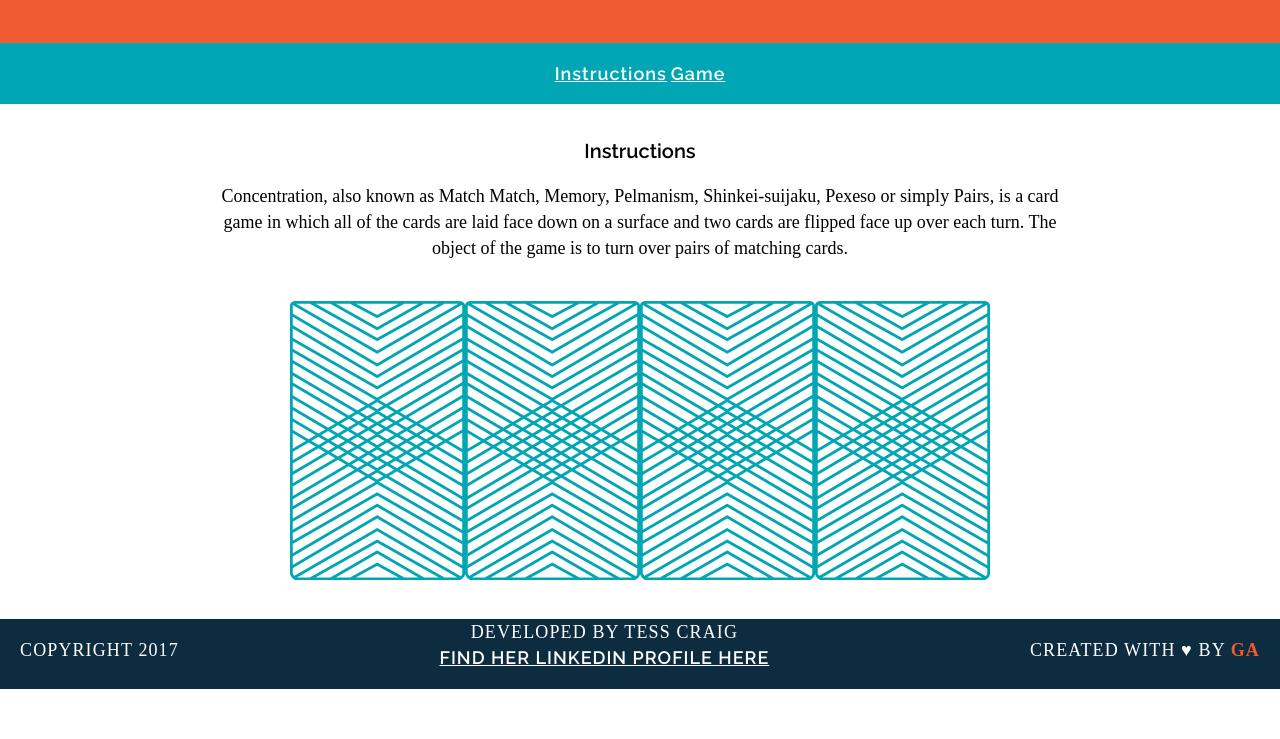
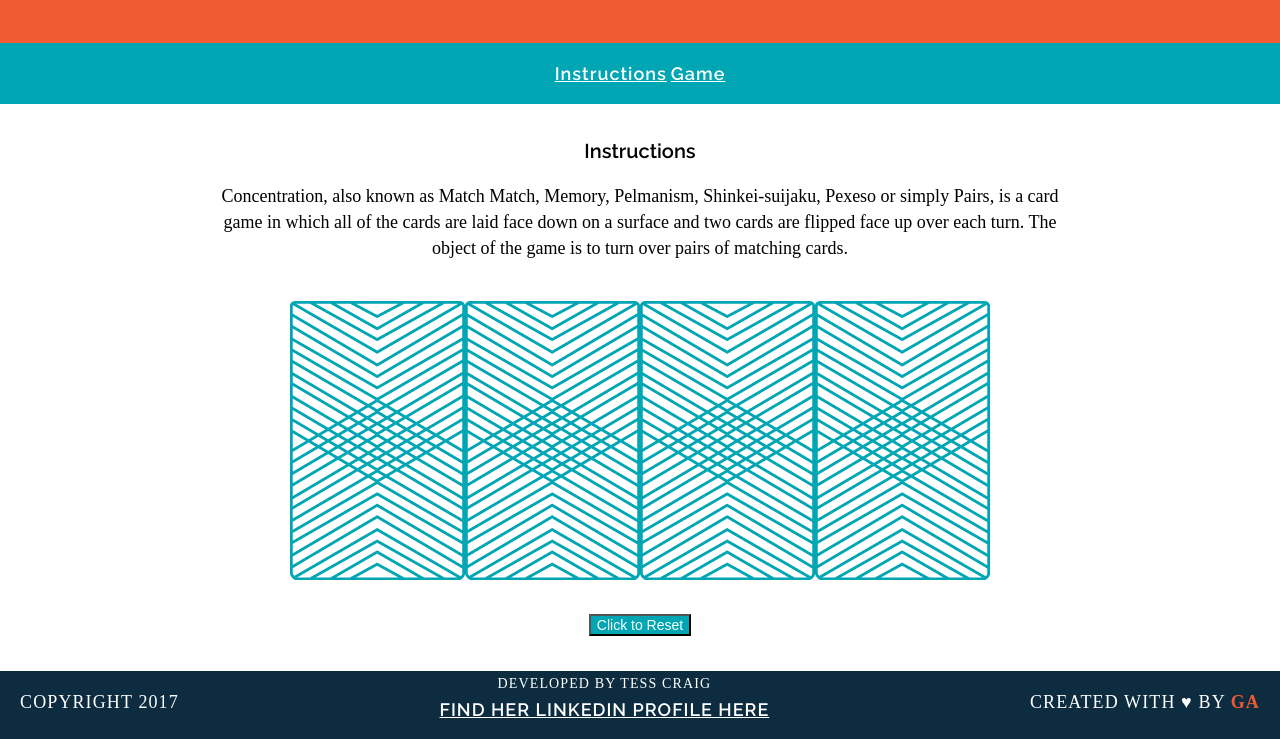
Before and after one commit to TessACraig89/wdi-fundamentals-memorygame, a plain HTML site: page memory_game/index.html in a window 1280 px wide. Shown: the part 151-890 px from the top of the page. Before the commit the page ends 840 px from the top, so only its background shows below. Drawn offline with Linux system fonts and the light colour scheme; a web font is replaced by a local one.

Commit message:
created game logic

```diff
--- a/memory_game/CSS/style.css
+++ b/memory_game/CSS/style.css
@@ -85,6 +85,15 @@ footer {
     font-weight: 500;
 }
 
+button {
+    margin-top: 30px;
+    background-color: #00A6B3;
+    color: white;
+    font-size: 14px;
+    font-weight: 500;
+    font: "Raleway";
+}
+
 .copyright {
     float: left;
 }
@@ -106,3 +115,10 @@ footer {
     color: #F15B31;
     font-weight: 700;
 }
+
+.developer {
+    color: white;
+    font-size: 14px;
+    letter-spacing: .08em;
+    font-weight: 500;
+}
--- a/memory_game/index.html
+++ b/memory_game/index.html
@@ -11,13 +11,17 @@
 			<h2>Do you want to build your memorization skills while having fun?<br>Take Memory Card Game home today to amuse your heart and exercise your mind! </h2>
 		</header>
 		<nav>
-			<a href="#">Instructions</a>
+			<a href="#">Instructions</a
+			<br>
 			<a href="#">Game</a>
 		</nav>
 		<main>
 			<h3>Instructions</h3>
 			<p>Concentration, also known as Match Match, Memory, Pelmanism, Shinkei-suijaku, Pexeso or simply Pairs, is a card game in which all of the cards are laid face down on a surface and two cards are flipped face up over each turn. The object of the game is to turn over pairs of matching cards.</p>
 			<div id="game-board" class="board clearfix"></div>
+            <button id="reset" onclick="window.location.reload()">
+				Click to Reset
+			</button>
 		</main>
 		<footer class="clearfix">
 			<p class="copyright">Copyright 2017</p>
--- a/memory_game/js/main.js
+++ b/memory_game/js/main.js
@@ -1,4 +1,4 @@
-var cards = [
+  var cards = [
 	{
 		rank: "queen",
 		suit: "hearts",
@@ -51,7 +51,6 @@ var createBoard = function () {
 	cardElement.addEventListener('click', flipCard);
 	document.getElementById('game-board').appendChild(cardElement);
 }
-
 };
 
 createBoard();
```
